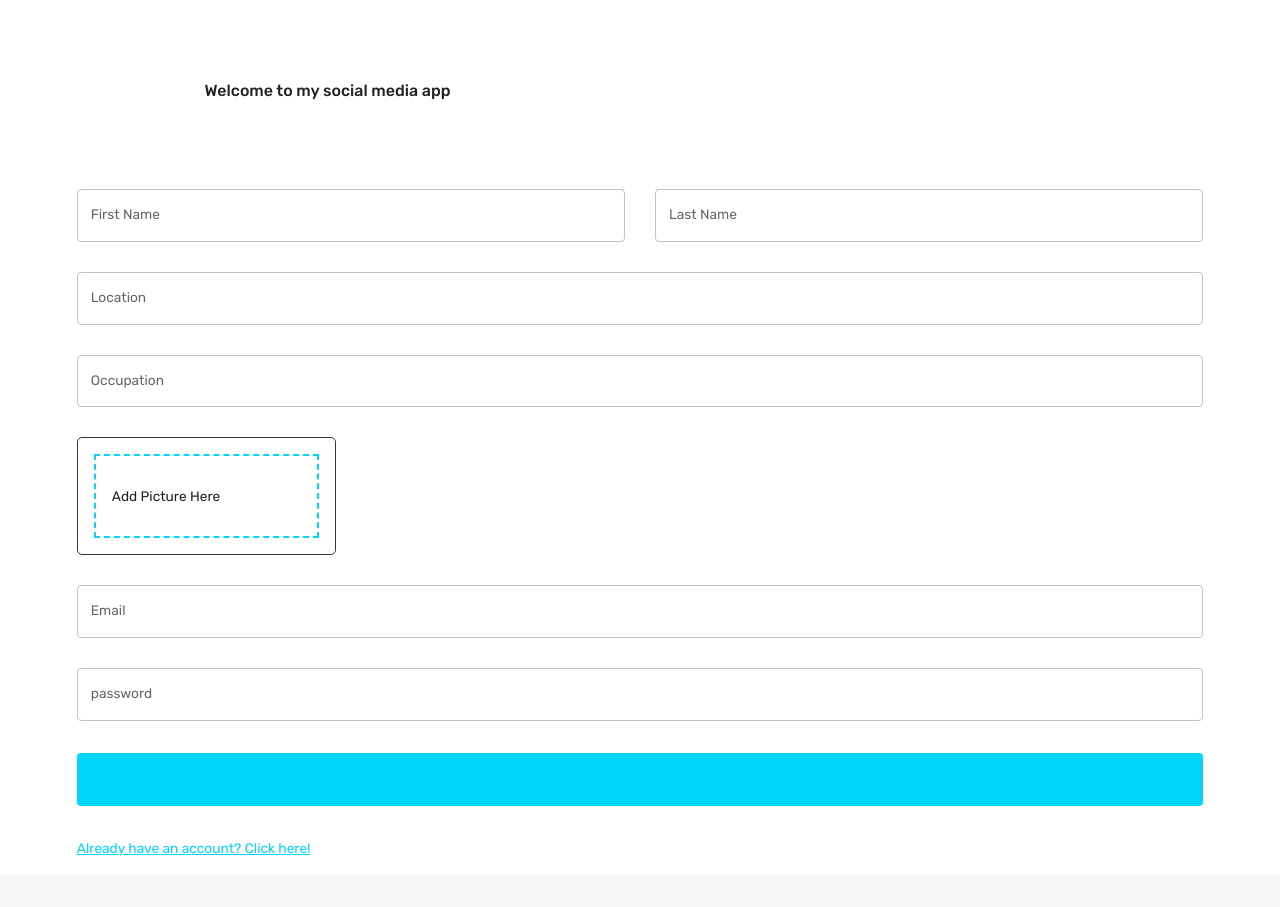
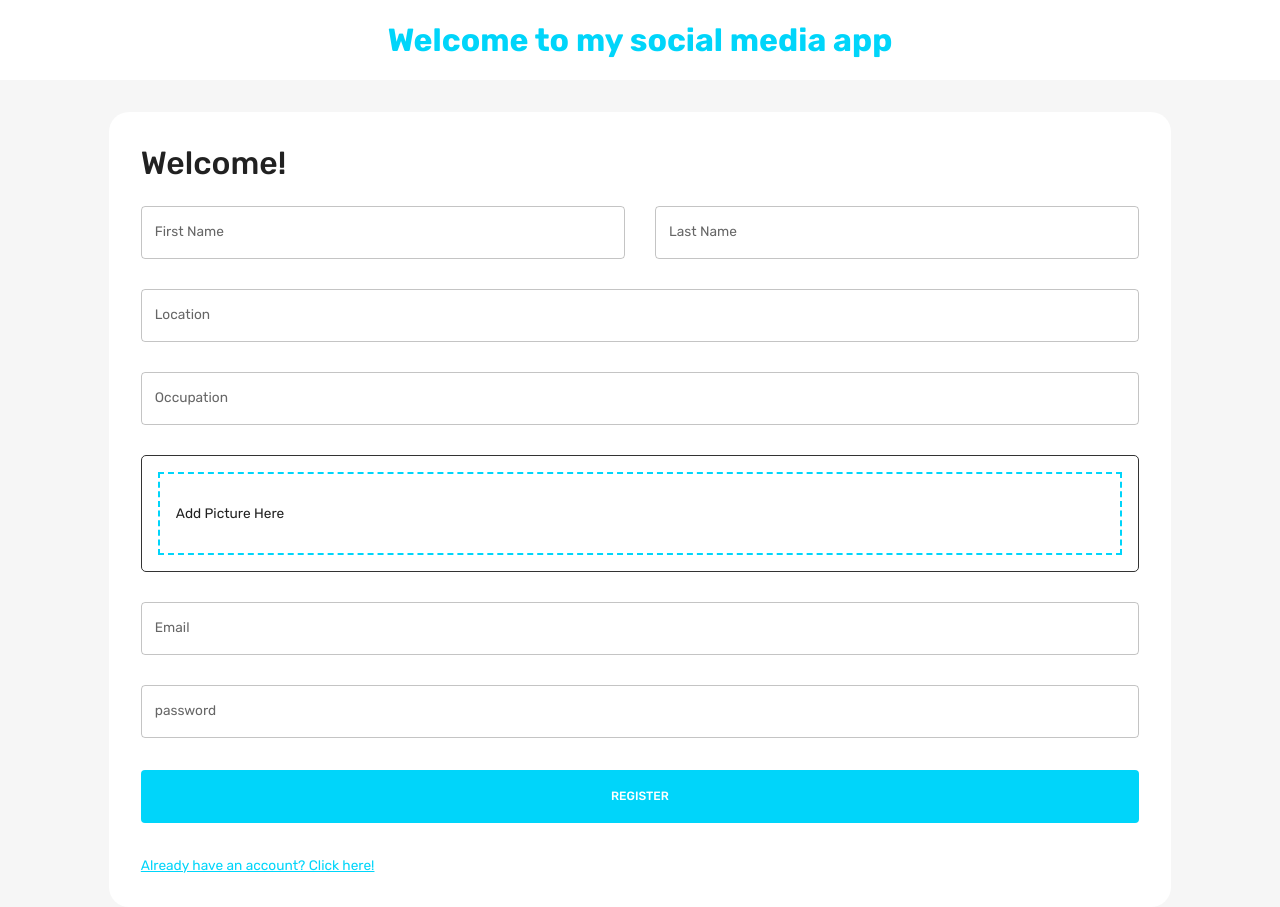
Before and after one commit to Emmanuel184/resonsive_profile_app_client, a React (Create React App) app: page / in a window 1280 px wide. Both pictures are taken after a click on the element "Dont have an account? Sign up here.". Before the commit the page ends 874 px from the top, so only its background shows below. Built offline with nearby package versions, Linux system fonts and the light colour scheme.

Commit message:
fixed style issues

```diff
--- /dev/null
+++ b/src/components/WidgetWrapper.jsx
@@ -0,0 +1,6 @@
+import { Box } from "@mui/system";
+import { styled } from "@mui/system";
+
+const WidgetWrapper = styled(Box)({theme}) => {
+    padding: "1.5rem 1.5rem 0.75rem 1.5rem"
+}
--- a/src/components/Form.js
+++ b/src/scenes/loginPage/Form.jsx
@@ -12,9 +12,9 @@ import { Formik } from "formik";
 import * as yup from "yup";
 import { useNavigate } from "react-router-dom";
 import { useDispatch } from "react-redux";
-import { setLogin } from "../state";
+import { setLogin } from "../../state";
 import Dropzone from "react-dropzone";
-import FlexBetween from "./FlexBetween";
+import FlexBetween from "../../components/FlexBetween";
 import { shape } from "@mui/system";
 
 const registerScheme = yup.object().shape({
@@ -60,8 +60,10 @@ const Form = () => {
     const register = async (values, onSubmitProps) => {
         const formData = new FormData();
         for (let value in values) {
+            console.log(value, value[value]);
             formData.append(value, values[value])
         }
+
         formData.append("picturePath", values.picture.name);
 
         const savedUserResponse = await fetch(
@@ -72,17 +74,16 @@ const Form = () => {
             }
         );
 
+        console.log(savedUserResponse);
         const savedUser = await savedUserResponse.json();
-
+        console.log(savedUser);
         onSubmitProps.resetForm();
-
         if (savedUser) {
             setPageType("login");
         }
     };
 
     const login = async (values, onSubmitProps) => {
-
         const loggedInResponse = await fetch(
             "http://localhost:3001/auth/login",
             {
@@ -91,11 +92,8 @@ const Form = () => {
                 body: JSON.stringify(values)
             }
         );
-
         const loggedIn = await loggedInResponse.json();
-
         onSubmitProps.resetForm();
-
         if (loggedIn) {
             dispatch(
                 setLogin({
@@ -183,7 +181,7 @@ const Form = () => {
                                 sx={{ gridColumn: "span 4" }}
                             />
                             <Box
-                                gridAutoRows="span 4"
+                                gridColumn="span 4"
                                 border={`1px solid ${palette.neutral.medium}`}
                                 borderRadius="5px"
                                 p="1rem"
@@ -209,12 +207,11 @@ const Form = () => {
                                             }}
                                         >
                                             <input {...getInputProps()} />
-                                            {!values.picture ? (<p>Add Picture Here</p>) : <FlexBetween><Typography>{values.picture.name}</Typography></FlexBetween>}
+                                            {!values.picture ? (<p>Add Picture Here</p>) : <FlexBetween><Typography>{values.picture.name}</Typography> <EditOutlinedIcon /></FlexBetween>}
                                         </Box>
                                     )}
                                 </Dropzone>
                             </Box>
-
                         </>
                     )}
                     <TextField
@@ -247,7 +244,7 @@ const Form = () => {
                             m: "2rem 0",
                             p: "1rem",
                             backgroundColor: palette.primary.main,
-                            color: palette.primary.alt,
+                            color: palette.background.alt,
                             "&:hover": {
                                 color: palette.primary.main
                             }
--- a/src/scenes/loginPage/index.jsx
+++ b/src/scenes/loginPage/index.jsx
@@ -1,25 +1,26 @@
 import { Box, Typography, useTheme, useMediaQuery } from "@mui/material";
-import Form from "../../components/Form"
+import Form from "./Form"
 
 const LoginPage = () => {
     const theme = useTheme();
     const isNonMobileScreens = useMediaQuery("(min-width: 10000px)");
 
-    return <Box width="100%" backgroundColor={theme.palette.background.alt} p="1rem 6%">
-        <Box>
+    return (
+        <Box >
+            <Box width="100%" backgroundColor={theme.palette.background.alt} p="1rem 6%" textAlign="center">
                 <Typography
                     fontWeight="bold"
                     fontSize="32px"
                     color="primary"
-            ></Typography>
+                >Welcome to my social media app
+                </Typography>
             </Box>
             <Box width={isNonMobileScreens ? "50%" : "83%"} p="2rem" m="2rem auto" borderRadius="1.25rem" backgroundColor={theme.palette.background.alt}>
-            <Typography fontWeight="500" variant="h5" sx={{ mb: "1.5rem" }}>
-                Welcome to my social media app
+                <Typography fontWeight="500" variant="h2" sx={{ mb: "1.5rem" }}> Welcome!
                 </Typography>
-        </Box>
                 <Form />
             </Box>
+        </Box>)
 }
 
 export default LoginPage;
--- a/src/scenes/navBar/index.jsx
+++ b/src/scenes/navBar/index.jsx
@@ -62,7 +62,7 @@ const Navbar = () => {
             }
           }}
         >
-          Social Media App
+          My Social Media App
         </Typography>
         {isNonMobileScreens && (
           <FlexBetween backgroundColor={neutralLight} borderRadius="9px" gap="3rem" padding="0.1rem 1.5rem">
```
Lines whose indentation alone changed are shown as unchanged.
